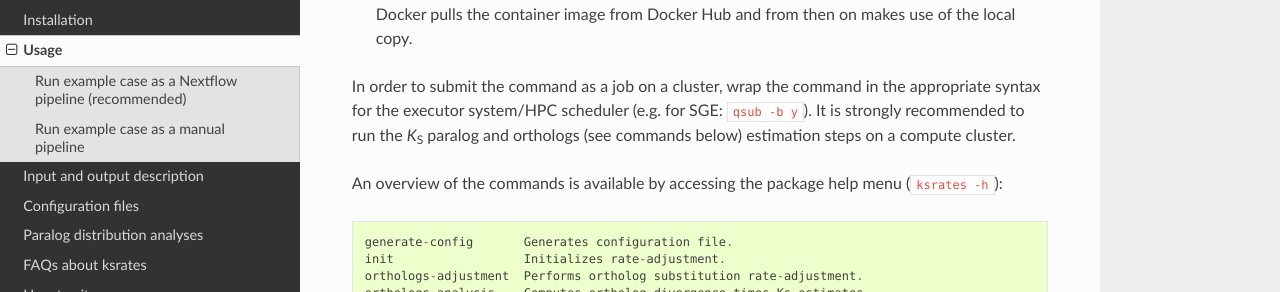
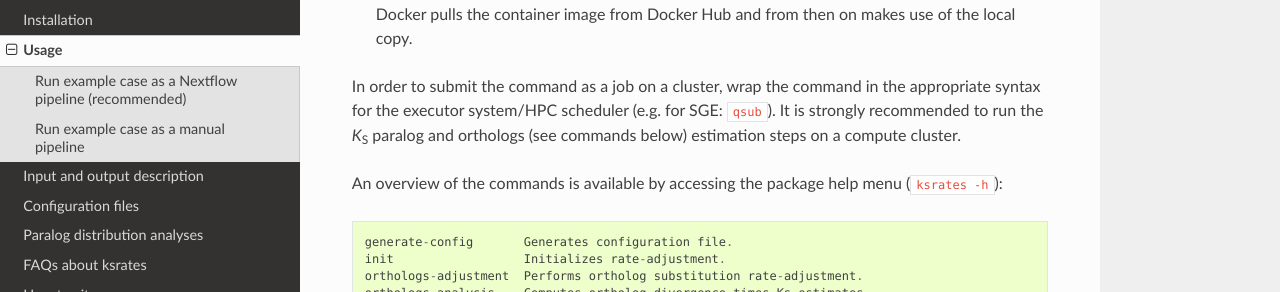
Before and after one commit to VIB-PSB/ksrates, a Sphinx documentation site: the page built from doc/source/usage.rst, in a window 1280 px wide and 900 px high, scrolled down 2003 px. Shown: the part 155-447 px from the top of the window. Built offline with Sphinx 7.4.7 and the Read the Docs theme 2.0.0, drawn with Linux system fonts in a browser that asks for light colours.

```diff
--- a/doc/source/usage.rst
+++ b/doc/source/usage.rst
@@ -64,7 +64,7 @@ The syntax to run a command depends on how the package is installed:
 
     Docker pulls the container image from Docker Hub and from then on makes use of the local copy.
 
-In order to submit the command as a job on a cluster, wrap the command in the appropriate syntax for the executor system/HPC scheduler (e.g. for SGE: ``qsub -b y``). It is strongly recommended to run the *K*:sub:`S` paralog and orthologs (see commands below) estimation steps on a compute cluster.
+In order to submit the command as a job on a cluster, wrap the command in the appropriate syntax for the executor system/HPC scheduler (e.g. for SGE: ``qsub``). It is strongly recommended to run the *K*:sub:`S` paralog and orthologs (see commands below) estimation steps on a compute cluster.
 
 An overview of the commands is available by accessing the package help menu (``ksrates -h``)::
 
```
